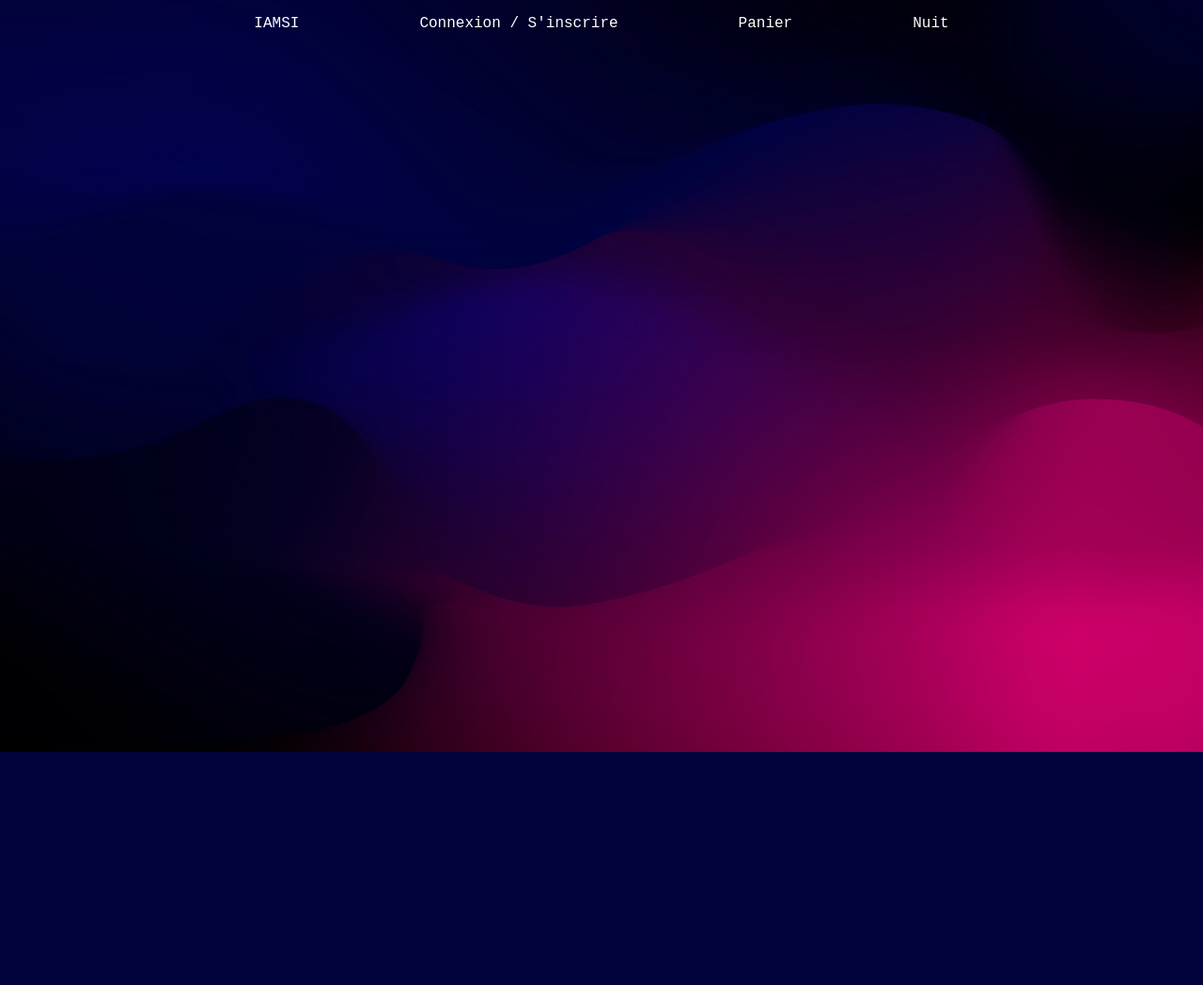
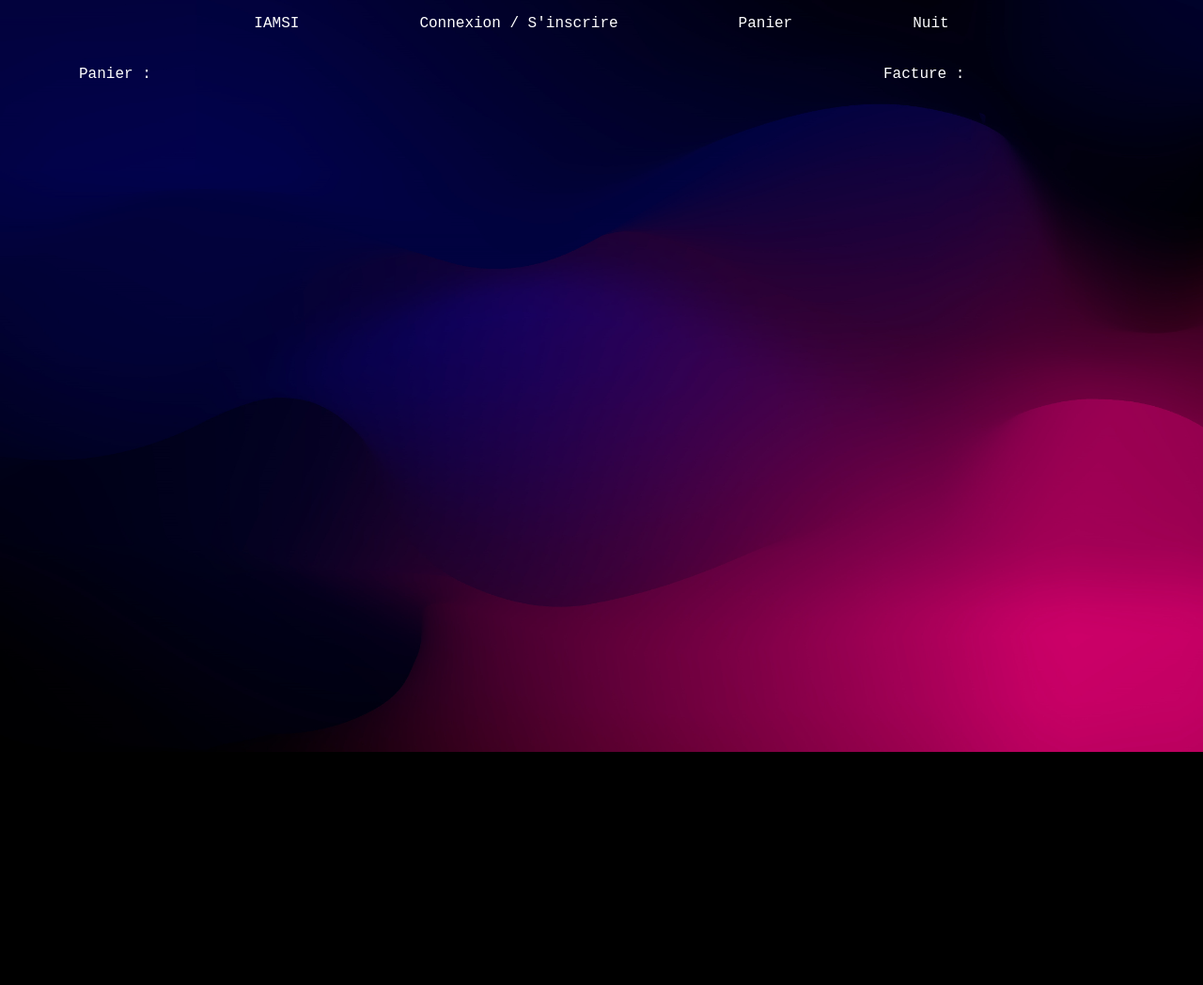
Before and after one commit to MikaChueWaye/IAMSI, a Symfony app: template templates/shop/shoppingCart.html.twig in a window 1280 px wide. Shown: the whole page at 94% size. Before the commit the page ends 800 px from the top, so only its background shows below. Run offline with Twig, Linux system fonts and the light colour scheme; the template is opened without the code that fills it, so the values that code supplies are empty; some libraries are stand-ins or nearby versions.

Commit message:
creation of shoppingCart page + css improvements

```diff
--- /dev/null
+++ b/public/css/shoppingCart.css
@@ -0,0 +1,33 @@
+#shopping-cart {
+    display: flex;
+    justify-content: space-between;
+    margin: 20px 5vw 20px 5vw;
+}
+
+#shopping-cart-content {
+    height: 100vh;
+    width: 60vw;
+}
+
+#shopping-cart-receipt {
+    height: 100vh;
+    width: 20vw;
+}
+
+fieldset {
+    position: relative;
+    --light-effect-color: rgba(255, 255, 255, 0.1);
+    --transparent-effect: 30%;
+    border-radius: 10px;
+    padding: 20px;
+    border: none;
+}
+
+#fieldset-background {
+    position: absolute;
+    top: -10px;
+    left: 0;
+    height: calc(100% + 10px);
+    width: 100%;
+    border-radius: inherit;
+}
--- a/templates/shop/shoppingCart.html.twig
+++ b/templates/shop/shoppingCart.html.twig
@@ -1,2 +1,19 @@
 {% extends "base.html.twig" %}
 {% block title %}Shopping Cart{% endblock %}
+{% block css %}<link rel="stylesheet" type="text/css" href="{{ asset("css/shoppingCart.css") }}">{% endblock %}
+{% block main %}
+<main>
+    <div id="shopping-cart">
+        <fieldset>
+            <legend>Panier :</legend>
+            <div id="shopping-cart-content"></div>
+            <div id="fieldset-background" class="card"></div>
+        </fieldset><fieldset>
+            <legend>Facture :</legend>
+            <div id="shopping-cart-receipt"></div>
+            <div id="fieldset-background" class="card"></div>
+        </fieldset>
+    </div>
+
+</main>
+{% endblock %}
```
Also changed, not shown: public/css/inventory.css (+46 -8 lines), public/css/shop.css (+3 -4 lines), templates/shop/shop.html.twig (+7 -7 lines), templates/user/inventory.html.twig (+19 -3 lines).
